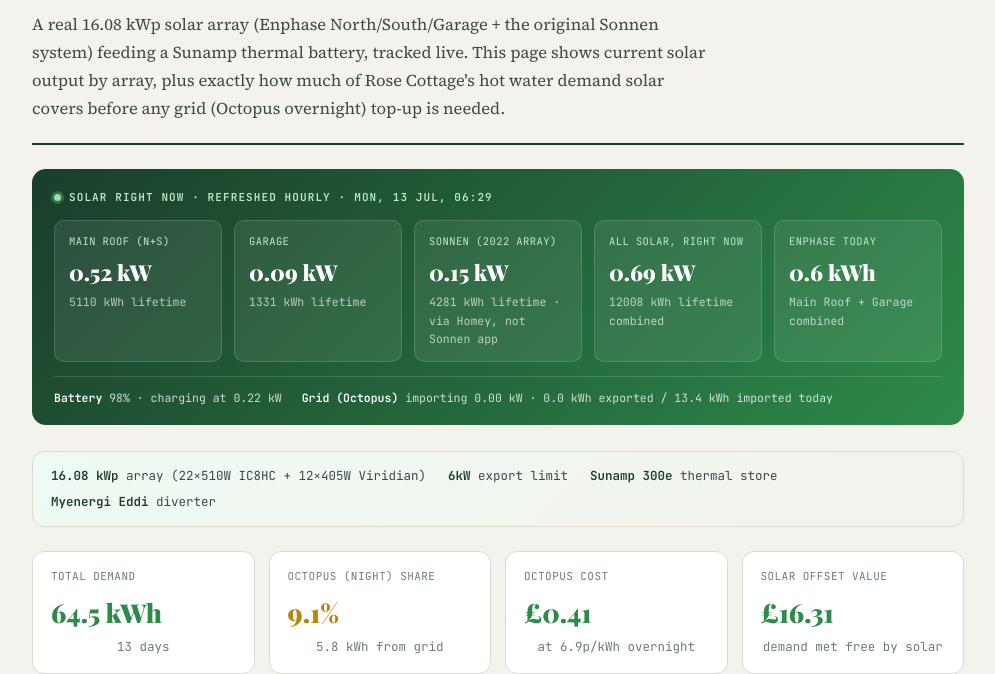
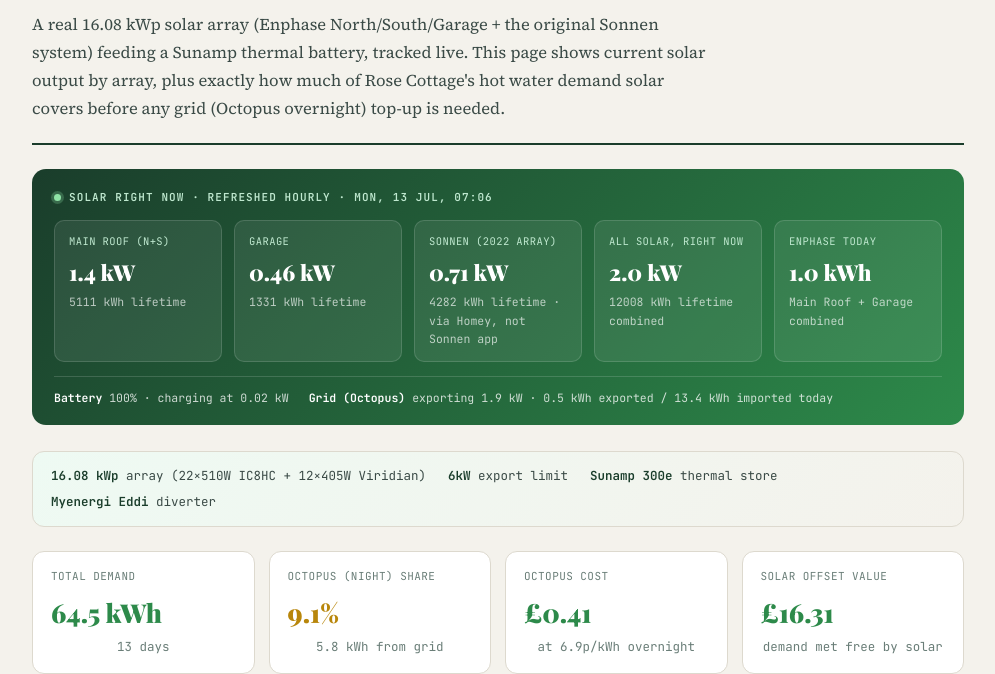
Before and after one commit to jackandthebear/decarbonarama, a plain HTML site: page rose-cottage/hot-water.html in a window 1280 px wide. Shown: the part 145-819 px from the top of the page, without its empty margins (142-1137 px from the left). Drawn offline with nearby package versions, Linux system fonts and the light colour scheme.

Commit message:
Update Rose Cottage live solar data

```diff
--- a/rose-cottage/hot-water.html
+++ b/rose-cottage/hot-water.html
@@ -159,13 +159,13 @@
 // which has a known bug showing solar generation at roughly 2x the real figure).
 // Grid import/export figures are the Octopus smart meter (source of truth for the whole house), not the Sonnen circuit's own grid CT.
 const SOLAR_LIVE = {
-  generated_at: "2026-07-13T06:29:14Z",
-  main_roof:       { power_w: 517, lifetime_kwh: 5109.96 },
-  garage:          { power_w: 90, lifetime_kwh: 1330.52 },
-  enphase_total:   { power_w: 534, today_kwh: 0.62, lifetime_kwh: 7726.25 },
-  sonnen:          { power_w: 153, lifetime_kwh: 4281.34 },
-  battery:         { soc_pct: 98, state: "charging", power_w: 222, lifetime_charged_kwh: 2404.25, lifetime_discharged_kwh: 2702.14 },
-  grid:            { power_w: 0, today_export_kwh: 0.009, today_import_kwh: 13.381, lifetime_export_kwh: 7868.97, lifetime_import_kwh: 85194.80 },
+  generated_at: "2026-07-13T07:06:16Z",
+  main_roof:       { power_w: 1351, lifetime_kwh: 5110.54 },
+  garage:          { power_w: 458, lifetime_kwh: 1330.64 },
+  enphase_total:   { power_w: 1313, today_kwh: 1.04, lifetime_kwh: 7726.67 },
+  sonnen:          { power_w: 714, lifetime_kwh: 4281.61 },
+  battery:         { soc_pct: 100, state: "charging", power_w: 18, lifetime_charged_kwh: 2404.40, lifetime_discharged_kwh: 2702.14 },
+  grid:            { power_w: -1920, today_export_kwh: 0.456, today_import_kwh: 13.384, lifetime_export_kwh: 7869.42, lifetime_import_kwh: 85194.80 },
 };
 // SOLAR_LIVE_DATA_END
 
```
